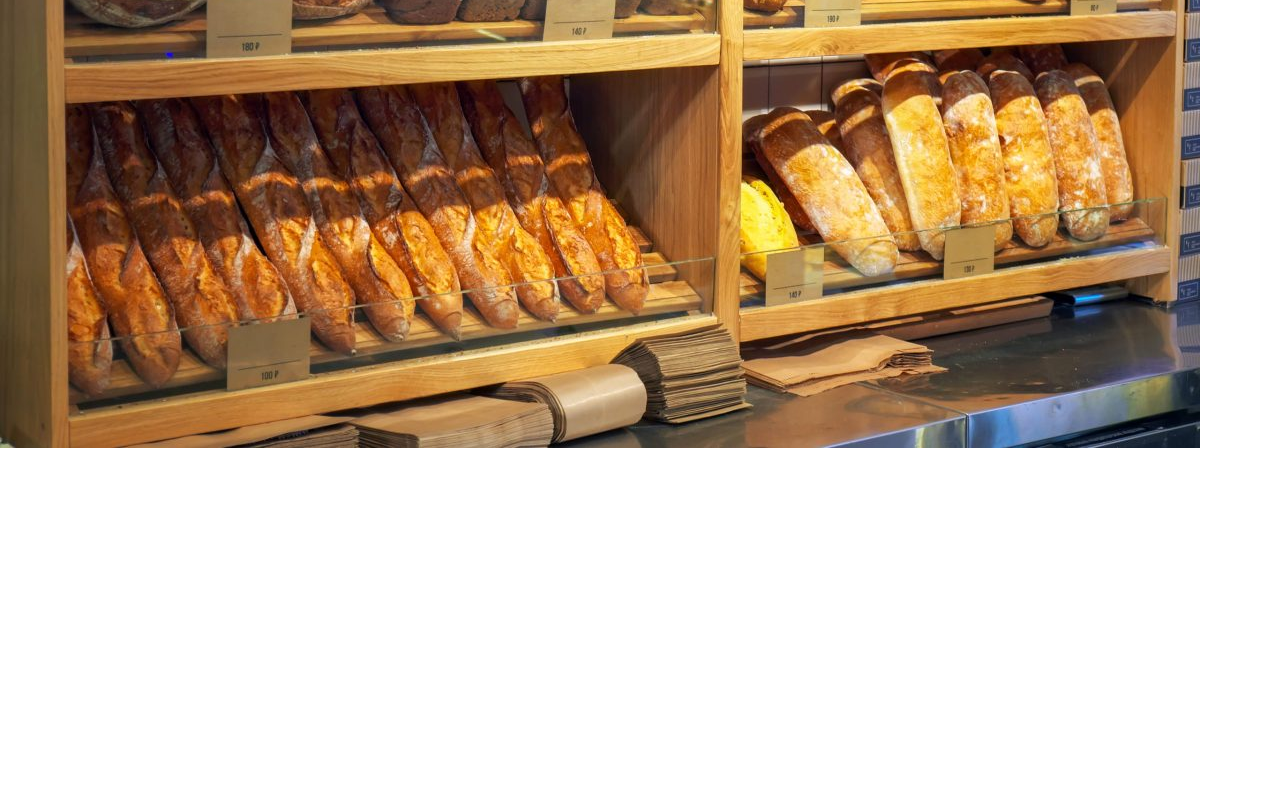
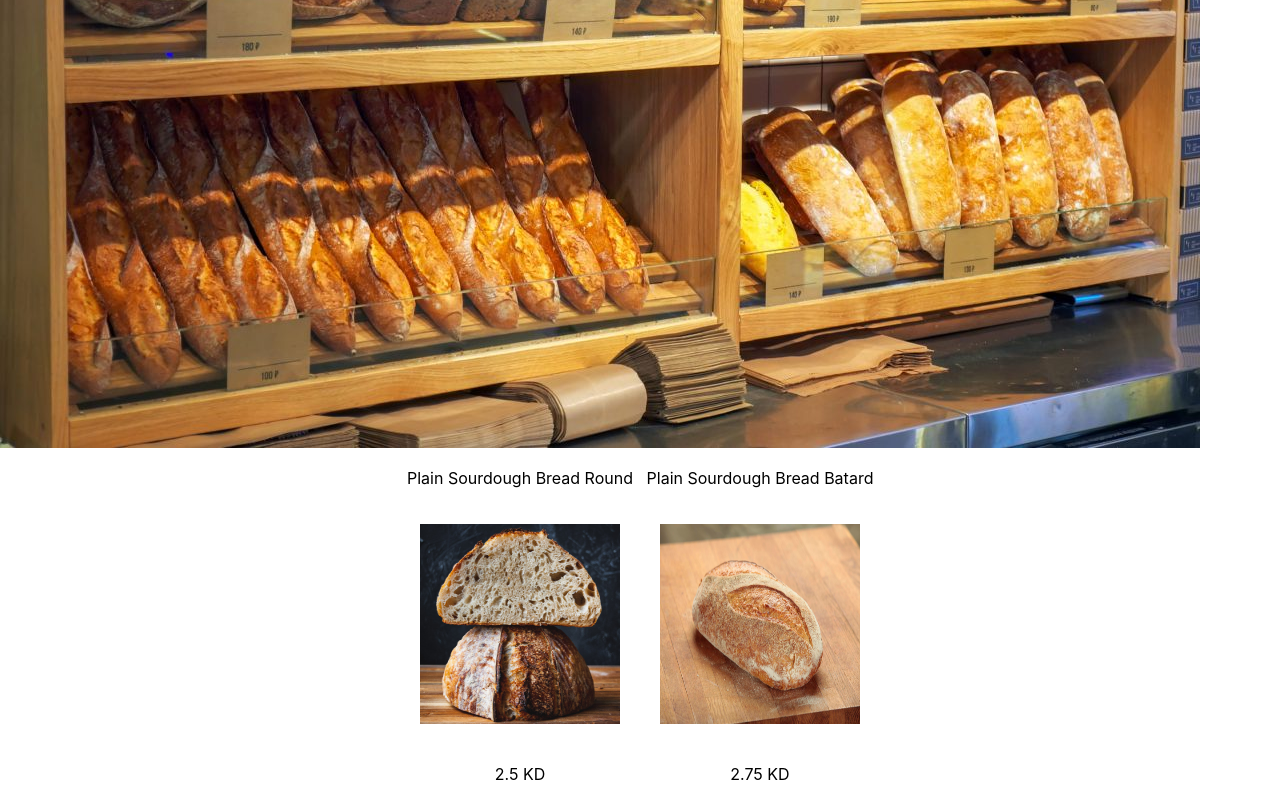
Before and after one commit to Gunpowderman/Bakery-Task, a React (Create React App) app: page / in a window 1280 px wide. Shown: the part 535-1335 px from the top of the page. Before the commit the page ends 987 px from the top, so only its background shows below. Built offline with nearby package versions, Linux system fonts and the light colour scheme.

Commit message:
task 2+3

```diff
--- /dev/null
+++ b/components/ProductItem.js
@@ -0,0 +1,15 @@
+import styles from "./styles";
+
+const ProductItem = (props) => {
+  const product = props.product;
+
+  return (
+    <>
+      <p style={styles.text}>{product.name}</p>
+      <img src={product.image} style={styles.ProductItem} />
+      <p style={styles.text}>{product.price} KD</p>
+    </>
+  );
+};
+
+export default ProductItem;
--- /dev/null
+++ b/components/ProductsList.js
@@ -0,0 +1,8 @@
+import products from "./products";
+import ProductItem from "./ProductItem";
+
+const ProductsList = () => {
+  return products.map((item) => <ProductItem product={item} key={item.id} />);
+};
+
+export default ProductsList;
--- a/package.json
+++ b/package.json
@@ -9,6 +9,7 @@
     "react": "^17.0.1",
     "react-dom": "^17.0.1",
     "react-scripts": "4.0.2",
+    "styled-components": "^5.2.1",
     "web-vitals": "^1.0.1"
   },
   "scripts": {
--- a/src/App.js
+++ b/src/App.js
@@ -1,11 +1,14 @@
-import logo from "./Logo.jpg";
+import ProductsList from "./components/ProductsList";
+import styles from "./styles";
+import Home from "./components/Home";
 
 function App() {
   return (
     <>
-      <h1 style={{ textAlign: "center" }}>The Faker's Bakers</h1>
-      <h3 style={{ textAlign: "center" }}>Get your carb fix!</h3>
-      <img alt="shop logo" src={logo} />
+      <Home />
+      <div style={styles.list}>
+        <ProductsList />
+      </div>
     </>
   );
 }
--- /dev/null
+++ b/src/components/Home.js
@@ -0,0 +1,14 @@
+import logo from "../Logo.jpg";
+import styles from "../styles";
+
+function Home() {
+  return (
+    <>
+      <h1 style={styles.text}>The Faker's Bakers</h1>
+      <h3 style={styles.text}>Get your carb fix!</h3>
+      <img alt="shop logo" src={logo} />
+    </>
+  );
+}
+
+export default Home;
--- /dev/null
+++ b/src/components/ProductItem.js
@@ -0,0 +1,15 @@
+import styles from "../styles";
+
+const ProductItem = (props) => {
+  const product = props.product;
+
+  return (
+    <div style={styles.itemWrapper}>
+      <p style={styles.text}>{product.name}</p>
+      <img src={product.image} style={styles.productImage} />
+      <p style={styles.text}>{product.price} KD</p>
+    </div>
+  );
+};
+
+export default ProductItem;
--- /dev/null
+++ b/src/components/ProductsList.js
@@ -0,0 +1,8 @@
+import products from "../products";
+import ProductItem from "./ProductItem";
+
+const ProductsList = () => {
+  return products.map((item) => <ProductItem product={item} key={item.id} />);
+};
+
+export default ProductsList;
--- /dev/null
+++ b/src/products.js
@@ -0,0 +1,17 @@
+import sd1 from "./images/Plain-SD.jpg";
+import sd2 from "./images/Batard-SD.jpg";
+
+const products = [
+  {
+    name: "Plain Sourdough Bread Round",
+    price: 2.5,
+    image: sd1,
+  },
+  {
+    name: "Plain Sourdough Bread Batard",
+    price: 2.75,
+    image: sd2,
+  },
+];
+
+export default products;
--- /dev/null
+++ b/src/styles.js
@@ -0,0 +1,16 @@
+const styles = {
+  text: { textAlign: "center" },
+
+  productImage: { width: "200px", height: "200px", margin: "20px" },
+  list: {
+    alignItems: "center",
+    justifyContent: "center",
+    display: "flex",
+    flexwrap: "wrap",
+  },
+  itemWrapper: {
+    display: "block",
+  },
+};
+
+export default styles;
```
Also changed, not shown: 1 other file (tests, documents, lock files or other folders).
